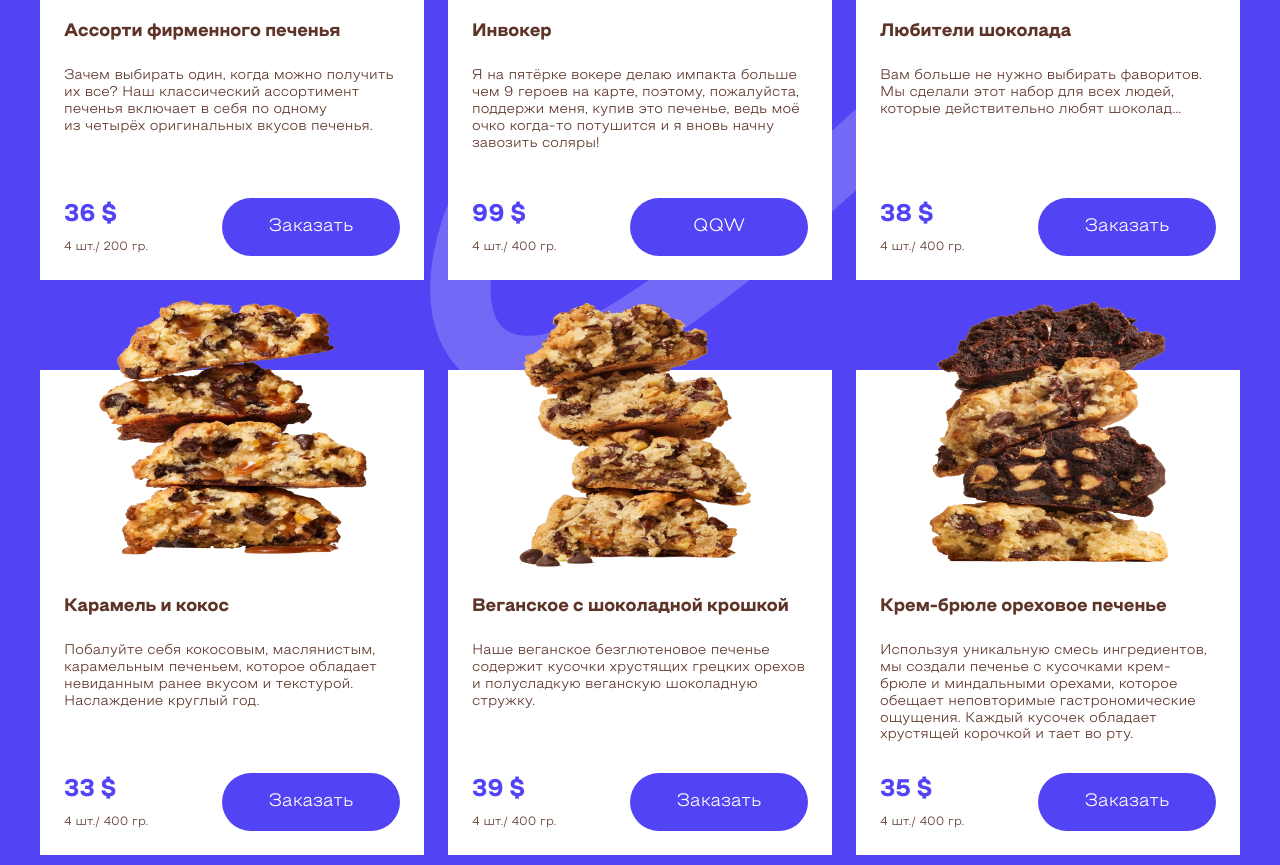
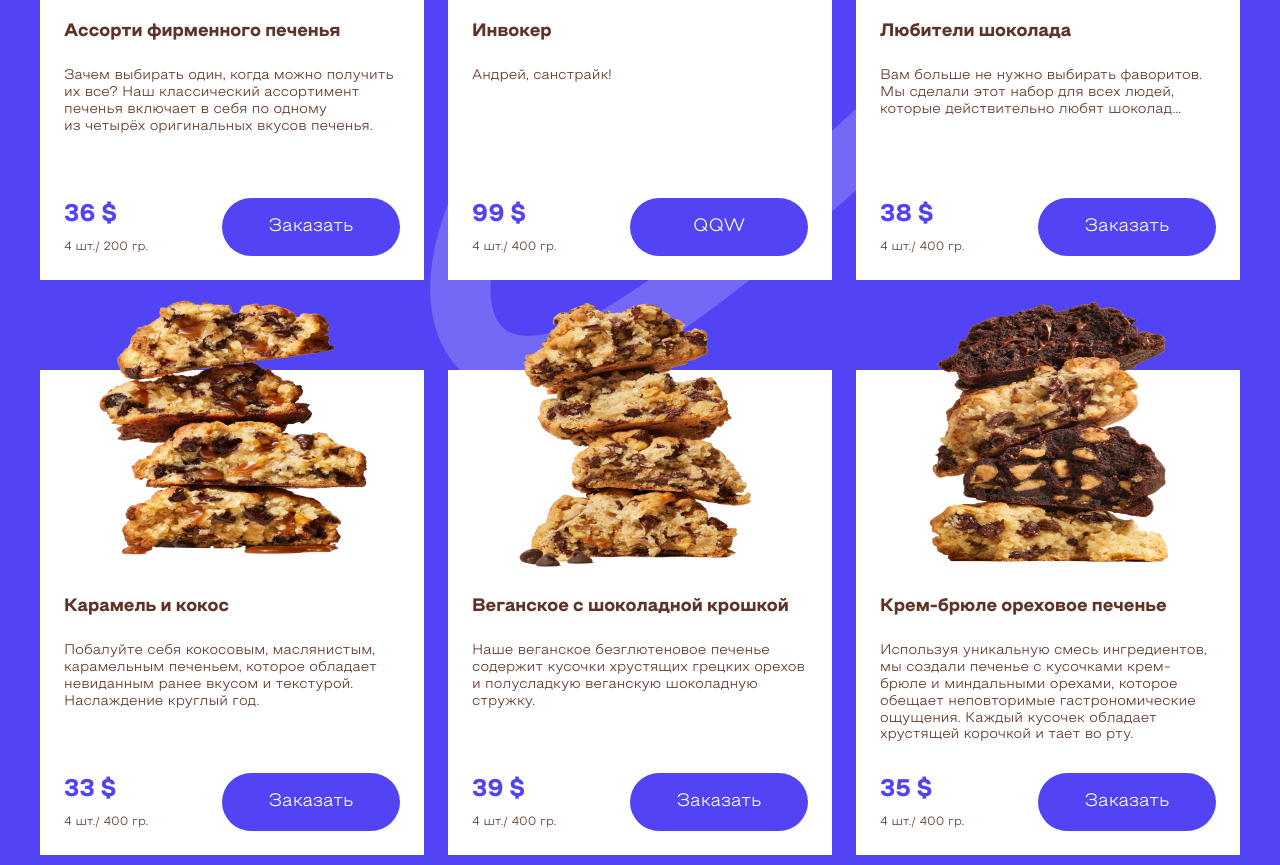
Before and after one commit to temaaaar/cookies, a plain HTML site: page index.html in a window 1280 px wide. Shown: the part 2477-3342 px from the top of the page. Drawn offline with Linux system fonts and the light colour scheme.

Commit message:
Update index.html

```diff
--- a/index.html
+++ b/index.html
@@ -197,9 +197,7 @@
                         <div class="products-item-details">
                             <div class="products-item-title">Инвокер</div>
                             <div class="products-item-text">
-                                Я на пятёрке вокере делаю импакта больше чем 9 героев на карте, поэтому, пожалуйста,
-                                поддержи меня, купив это печенье, ведь моё очко когда-то потушится и я вновь начну
-                                завозить соляры!
+                                Андрей, санстрайк!
                             </div>
                             <div class="products-item-extra">
                                 <div class="products-item-info">
```
